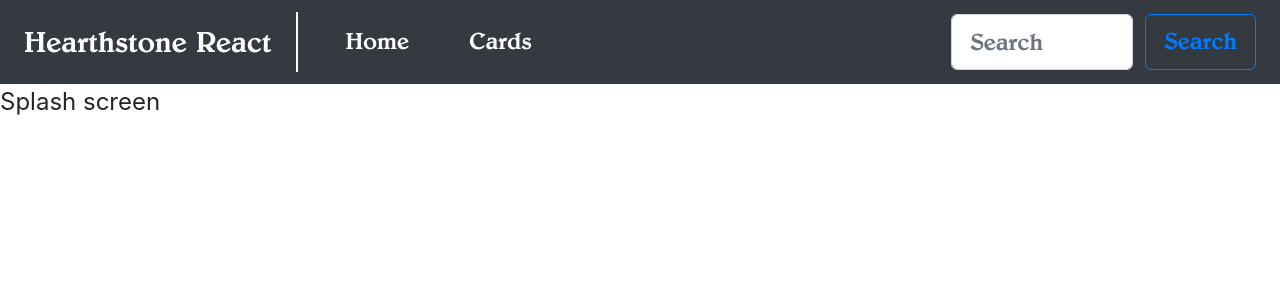
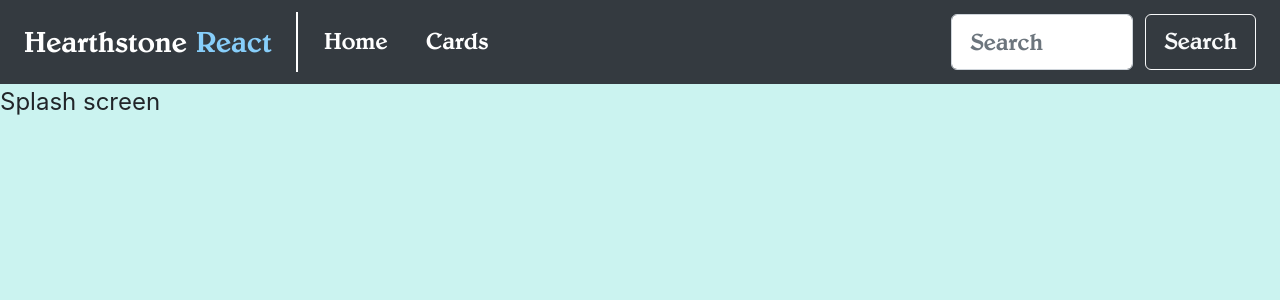
Before and after one commit to petersonprojects/hearthstone-react, a React (Create React App) app: page / in a window 1280 px wide. Shown: the top 300 px of the page. Built offline with nearby package versions, Linux system fonts and the light colour scheme.

Commit message:
minor styling for cards page

```diff
--- a/public/index.html
+++ b/public/index.html
@@ -24,7 +24,7 @@
 
     <title>React App</title>
   </head>
-  <body>
+  <body style="background-color: #cbf3f0;">
 
     <noscript>You need to enable JavaScript to run this app.</noscript>
 
--- a/src/components/Cards.css
+++ b/src/components/Cards.css
@@ -1,6 +1,5 @@
 
 /* font-size response */
-
 @media (max-width: 288px)
 {
     html { font-size:0.4em; }
@@ -33,3 +32,16 @@
 #cardsHeader{
     font-family: "Belwe";
 }
+
+img{
+    height:310px;
+    width:260px;
+    transition-duration: 0.5s;
+}
+
+img:hover{
+    -webkit-transform: scale(1.2);
+    transform: scale(1.2);
+    transition-duration: 0.5s;
+    cursor: pointer;
+}
--- a/src/components/SingleCard.js
+++ b/src/components/SingleCard.js
@@ -6,9 +6,9 @@ import './Cards.css'
 const SingleCard = ({card}) => {
     return (
     <>
-        <Col className="d-flex justify-content-center pl-0 pr-0" lg={3} md={4} sm={12} id={card.slug}>
+        <Col className="d-flex justify-content-center pl-0 pr-0 pb-3" lg={3} md={4} sm={12} id={card.slug}>
             {/* <p>{card.name}</p> */}
-            <img style={{height:'300px', width:'250px'}} src={card.image} alt={card.name}></img>
+            <img  src={card.image} alt={card.name}></img>
         </Col>
     </>
     )
--- a/src/components/layout/Header.css
+++ b/src/components/layout/Header.css
@@ -1,4 +1,5 @@
 /* font-size response */
+/* light background blue #cbf3f0 */
 
 @media (max-width: 288px)
 {
@@ -41,5 +42,11 @@
 
 #navLink{
     color:white;
-    margin-left: 1.5rem;
+    margin-left: 0.6rem;
 }
+
+#searchButton:hover{
+    background-color:#cbf3f0;
+    color:black;
+    border: 1px black solid;
+}
--- a/src/components/layout/Header.js
+++ b/src/components/layout/Header.js
@@ -7,7 +7,7 @@ const Header = () => {
     return (
         <>
             <Navbar id="headerTitle" bg="dark" expand="lg">
-                <Navbar.Brand id="headerTitle" href="/">Hearthstone React </Navbar.Brand>
+                <Navbar.Brand id="headerTitle" href="/">Hearthstone <b style={{color:'lightskyblue'}}>React</b> </Navbar.Brand>
 
                 <Navbar.Toggle aria-controls="basic-navbar-nav" />
 
@@ -18,7 +18,7 @@ const Header = () => {
                 </Nav>
                 <Form inline>
                     <FormControl type="text" placeholder="Search" className="mr-sm-2" />
-                    <Button variant="outline-primary">Search</Button>
+                    <Button id="searchButton" variant="outline-light">Search</Button>
                 </Form>
                 </Navbar.Collapse>
             </Navbar>
```
